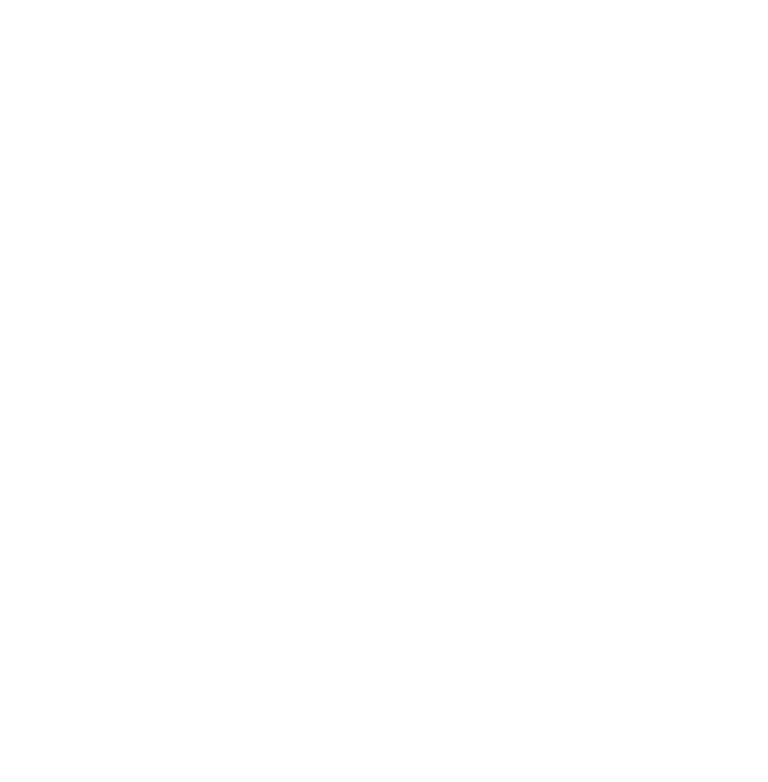
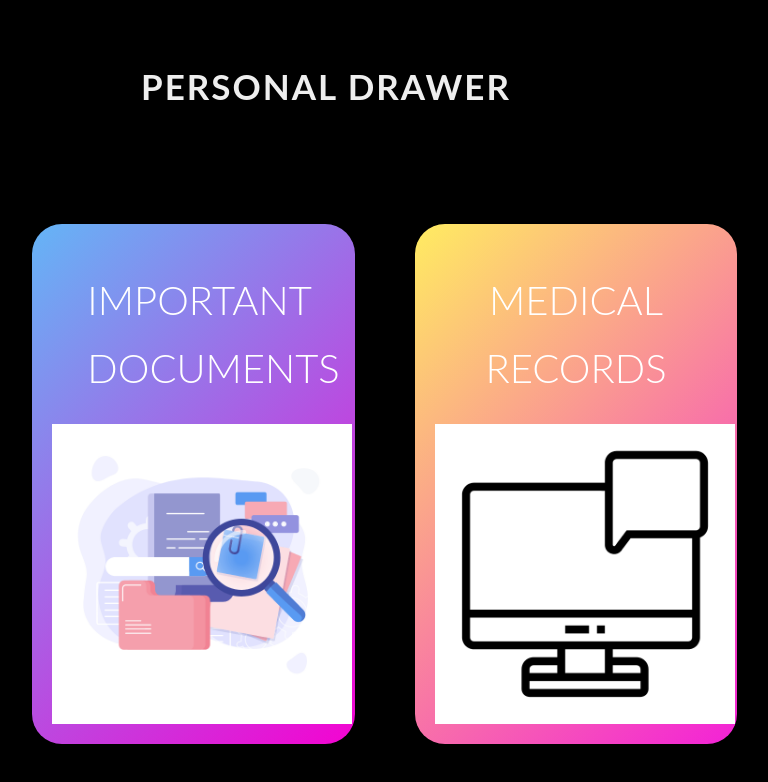
Before and after one commit to sn2606/SheHacks_Team-041, a React (Create React App) app: page /personaldrawer in a window 1280 px wide. Shown: the top 782 px of the page, without its empty margins (314-1082 px from the left). Built offline with nearby package versions, Linux system fonts and the light colour scheme.

Commit message:
Personal drawer

```diff
--- a/src/App.js
+++ b/src/App.js
@@ -1,18 +1,23 @@
-import logo from './logo.svg';
 import { BrowserRouter as Router, Switch, Route } from 'react-router-dom';
 import './App.css';
 import './Components/Landing';
 import Landing from './Components/Landing';
 import Desk from './Components/Desk';
 import FileUpload from './Components/FileUpload';
+import Personal from './Components/Personal';
+import PersonalDrawer from './Components/PersonalDrawer';
 
 function App() {
   return (
     <Router>
       <Switch>
         <div className="App">
-          <Route path="/" exact component={Desk} />
+          <Route path="/" exact component={Landing} />
+          <Route path="/desk" exact component={Desk} />
           <Route path="/upload" exact component={FileUpload} />
+          <Route path="/personalupload" exact component={Personal} />
+          <Route path="/personaldrawer" exact component={PersonalDrawer} />
+
         </div>
       </Switch>
     </Router>
--- a/src/Components/Desk.js
+++ b/src/Components/Desk.js
@@ -37,7 +37,7 @@
   }, []);
   return (
     <div className={classes.root}>
-      <Grid style={{width:'100%'}} container spacing={3}>
+      <Grid style={{width:'100%'}} container spacing={3} style={{fontSize:'191%',width:'100%'}}>
         <Grid item xs={12} sm={6} style={{padding:'3rem'}} >
             <TodoList/>
         </Grid>
--- a/src/Components/FileUpload.js
+++ b/src/Components/FileUpload.js
@@ -74,7 +74,7 @@
     render() {
 
         return (
-            <div>
+            <div >
                 <h3>
                     File Upload
 			    </h3>
--- /dev/null
+++ b/src/Components/Personal.js
@@ -0,0 +1,18 @@
+import React from 'react';
+import gif from '../assets/images/docBg.gif';
+
+function Personal() {
+    return (
+        <div>
+            <div>
+            <h1 style={{color: 'black'}}>Welcome to your personal drawer</h1>
+            <p>One stop destination for all your personal documents.</p>
+            </div>
+            <div>
+                <img  src={gif} alt="This is a gif" />
+            </div>
+        </div>
+    )
+}
+
+export default Personal
--- /dev/null
+++ b/src/Components/PersonalDrawer.js
@@ -0,0 +1,61 @@
+import React from 'react';
+import '../Styles/PersonalDrawer.css';
+import gif from '../assets/images/docBg.gif';
+import gif1 from '../assets/images/Medical.gif';
+
+function PersonalDrawer() {
+    return (
+    <div className="personal">
+    <div className="section-plans" id="section-plans" style={{height:'100vh'}}>
+      <div className="u-center-text u-margin-bottom-big">
+        <h2 className="heading-secondary">
+          PERSONAL DRAWER
+        </h2>
+      </div>
+
+      <div className="row" style={{marginTop:'12rem'}}>
+        <div className="col-1-of-3" style={{marginLeft:'25rem'}}>
+          <div className="card">
+            <div className="card__side card__side--front-1">
+              <div className="card__title card__title--1">
+                <h4 className="card__heading">Important Documents</h4>
+              </div>
+
+              <div className="card__details">
+                <img  src={gif} style={{height: '30rem'}} alt="This is a gif" />
+              </div>
+            </div>
+            <div className="card__side card__side--back card__side--back-1">
+              <div className="card__cta">
+                <a href="#popup" className="btn btn--white">Select</a>
+              </div>
+            </div>
+          </div>
+        </div>
+
+        <div className="col-1-of-3">
+          <div className="card">
+            <div className="card__side card__side--front-2">
+              <div className="card__title card__title--2">
+                <h4 className="card__heading">Medical Records</h4>
+              </div>
+
+              <div className="card__details">
+              <img  src={gif1} style={{height: '30rem'}} alt="This is a gif" />
+              </div>
+            </div>
+            <div className="card__side card__side--back card__side--back-2">
+              <div className="card__cta">
+                <a href="#popup" className="btn btn--white">Select</a>
+              </div>
+            </div>
+          </div>
+        </div>
+
+      </div>
+     </div>
+     </div>
+    )
+}
+
+export default PersonalDrawer
--- /dev/null
+++ b/src/Styles/PersonalDrawer.css
@@ -0,0 +1,334 @@
+.u-center-text {
+    text-align: center !important;
+  }
+
+  .u-margin-bottom-small {
+    margin-bottom: 1.5rem !important;
+  }
+
+  .u-margin-bottom-medium {
+    margin-bottom: 4rem !important;
+  }
+
+  .u-margin-top-big {
+    margin-top: 5rem !important;
+  }
+
+  .personal {
+    font-family: "Lato", sans-serif;
+    font-weight: 400;
+    line-height: 1.7;
+    color: #fff;
+    background: #000;
+  }
+
+  .heading-primary {
+    color: #fff;
+    text-transform: uppercase;
+    -webkit-backface-visibility: hidden;
+            backface-visibility: hidden;
+    margin-bottom: 6rem;
+  }
+
+  .heading-primary--main {
+    display: block;
+    font-size: 6rem;
+    font-weight: 400;
+    letter-spacing: 3.5rem;
+    -webkit-animation-name: moveInLeft;
+            animation-name: moveInLeft;
+    -webkit-animation-duration: 1s;
+            animation-duration: 1s;
+    -webkit-animation-timing-function: ease-out;
+            animation-timing-function: ease-out;
+    /*
+          animation-delay: 3s;
+          animation-iteration-count: 3;
+          */
+  }
+
+  .heading-primary--sub {
+    display: block;
+    font-size: 2rem;
+    font-weight: 700;
+    letter-spacing: 1.75rem;
+    -webkit-animation: moveInRight 1s ease-out;
+            animation: moveInRight 1s ease-out;
+  }
+
+  .heading-secondary {
+    font-size: 3.5rem;
+    text-transform: uppercase;
+    font-weight: 700;
+    color: transparent;
+    letter-spacing: 0.2rem;
+    line-height: 1;
+    -webkit-transition: all 0.2s;
+    transition: all 0.2s;
+    color: #eee;
+  }
+
+  .btn, .btn:link, .btn:visited {
+    text-transform: uppercase;
+    text-decoration: none;
+    padding: 1.5rem 4rem;
+    display: inline-block;
+    border-radius: 0.5rem;
+    -webkit-transition: all 0.2s;
+    transition: all 0.2s;
+    position: relative;
+    font-size: 1.6rem;
+    border: none;
+    cursor: pointer;
+  }
+
+  .btn:hover {
+    -webkit-transform: translateY(-3px);
+            transform: translateY(-3px);
+    -webkit-box-shadow: 0 1rem 2rem rgba(0, 0, 0, 0.2);
+            box-shadow: 0 1rem 2rem rgba(0, 0, 0, 0.2);
+  }
+
+  .btn:hover::after {
+    -webkit-transform: scaleX(1.4) scaleY(1.6);
+            transform: scaleX(1.4) scaleY(1.6);
+    opacity: 0;
+  }
+
+  .btn:active, .btn:focus {
+    outline: none;
+    -webkit-transform: translateY(-1px);
+            transform: translateY(-1px);
+    -webkit-box-shadow: 0 0.5rem 1rem rgba(0, 0, 0, 0.2);
+            box-shadow: 0 0.5rem 1rem rgba(0, 0, 0, 0.2);
+  }
+
+  .btn--white {
+    background-color: #fff;
+    color: #777;
+  }
+
+  .btn--white::after {
+    background-color: #fff;
+  }
+
+  .btn--green {
+    background: -webkit-gradient(linear, left top, right top, from(#fc466b), to(#3f5efb));
+    background: linear-gradient(to right, #fc466b, #3f5efb);
+    color: #fff;
+  }
+
+  .btn--green::after {
+    background-color: #55c57a;
+  }
+
+  *,
+  *::after,
+  *::before {
+    /* margin: 0; */
+    padding: 0;
+    -webkit-box-sizing: inherit;
+            box-sizing: inherit;
+  }
+
+  html{
+    font-size: 62.5%;
+  }
+
+  .personal {
+    -webkit-box-sizing: border-box;
+            box-sizing: border-box;
+  }
+
+  .section-plans {
+    background-color: #000;
+    padding: 4rem 0 4rem 0;
+  }
+
+  .card {
+    -webkit-perspective: 150rem;
+            perspective: 150rem;
+    -moz-perspective: 150rem;
+    position: relative;
+    height: 52rem;
+  }
+
+  .card__side {
+    height: 52rem;
+    -webkit-transition: all 0.8s ease;
+    transition: all 0.8s ease;
+    position: absolute;
+    top: 0;
+    left: 0;
+    width: 100%;
+    -webkit-backface-visibility: hidden;
+            backface-visibility: hidden;
+    border-radius: 30px;
+    overflow: hidden;
+    -webkit-box-shadow: 0 1.5rem 4rem rgba(0, 0, 0, 0.15);
+            box-shadow: 0 1.5rem 4rem rgba(0, 0, 0, 0.15);
+  }
+
+  .card__side--front {
+    background-color: #fff;
+  }
+
+  .card__side--front-1 {
+    background: linear-gradient(-45deg, #f403d1, #64b5f6);
+  }
+
+  .card__side--front-2 {
+    background: linear-gradient(-45deg, #f321d7, #ffec61);
+  }
+
+  .card__side--front-3 {
+    background: linear-gradient(-45deg, #24ff72, #9a4eff);
+  }
+
+  .card__side--back {
+    -webkit-transform: rotateY(180deg);
+            transform: rotateY(180deg);
+  }
+
+  .card__side--back-1 {
+    background: linear-gradient(-45deg, #64b5f6, #f403d1);
+  }
+
+  .card__side--back-2 {
+    background: linear-gradient(-45deg, #ffec61, #f321d7);
+  }
+
+  .card__side--back-3 {
+    background: linear-gradient(-45deg, #9a4eff, #24ff72);
+  }
+
+  .card:hover .card__side--front-1,
+  .card:hover .card__side--front-2,
+  .card:hover .card__side--front-3 {
+    -webkit-transform: rotateY(-180deg);
+            transform: rotateY(-180deg);
+  }
+
+  .card:hover .card__side--back {
+    -webkit-transform: rotateY(0);
+            transform: rotateY(0);
+  }
+
+  .card__title {
+    height: 20rem;
+    padding: 4rem 2rem 2rem;
+    display: -webkit-box;
+    display: -ms-flexbox;
+    display: flex;
+    -webkit-box-orient: vertical;
+    -webkit-box-direction: normal;
+        -ms-flex-direction: column;
+            flex-direction: column;
+    -webkit-box-pack: center;
+        -ms-flex-pack: center;
+            justify-content: center;
+    -webkit-box-align: center;
+        -ms-flex-align: center;
+            align-items: center;
+  }
+
+  .card__title--1 .fas {
+    font-size: 5rem;
+  }
+
+  .card__title--2 .fas {
+    font-size: 5rem;
+  }
+
+  .card__title--3 .fas {
+    font-size: 5rem;
+  }
+
+  .card__heading {
+    font-size: 4rem;
+    font-weight: 300;
+    text-transform: uppercase;
+    text-align: center;
+    color: #fff;
+    width: 75%;
+  }
+
+  .card__heading-span {
+    padding: 1rem 1.5rem;
+    -webkit-box-decoration-break: clone;
+    box-decoration-break: clone;
+  }
+
+  .card__details {
+    padding: 0 2rem 2rem;
+  }
+
+  .card__details ul {
+    list-style: none;
+    width: 80%;
+    margin: 0 auto;
+  }
+
+  .card__details ul li {
+    text-align: center;
+    font-size: 1.5rem;
+    padding: 1rem;
+  }
+
+  .card__details ul li:not(:last-child) {
+    border-bottom: 1px solid #eee;
+  }
+
+  .card__cta {
+    position: absolute;
+    top: 50%;
+    left: 50%;
+    -webkit-transform: translate(-50%, -50%);
+            transform: translate(-50%, -50%);
+    width: 90%;
+    text-align: center;
+  }
+
+  .card__price-box {
+    text-align: center;
+    color: #fff;
+    margin-bottom: 8rem;
+  }
+
+  .card__price-only {
+    font-size: 1.4rem;
+    text-transform: uppercase;
+  }
+
+  .card__price-value {
+    font-size: 6rem;
+    font-weight: 100;
+  }
+
+  .row {
+    max-width: 85vw;
+    margin: 0 auto;
+  }
+
+  .row:not(:last-child) {
+    margin-bottom: 5rem;
+    margin-top: 5rem;
+  }
+
+  .row::after {
+    content: "";
+    display: table;
+    clear: both;
+  }
+
+  .row [class^="col-"] {
+    float: left;
+  }
+
+  .row [class^="col-"]:not(:last-child) {
+    margin-right: 6rem;
+  }
+
+  .row .col-1-of-3 {
+    width: calc((100% - 2 * 6rem) / 3);
+  }
```
Also changed, not shown: src/assets/images/Medical.gif (added), src/assets/images/docBg.gif (added).
